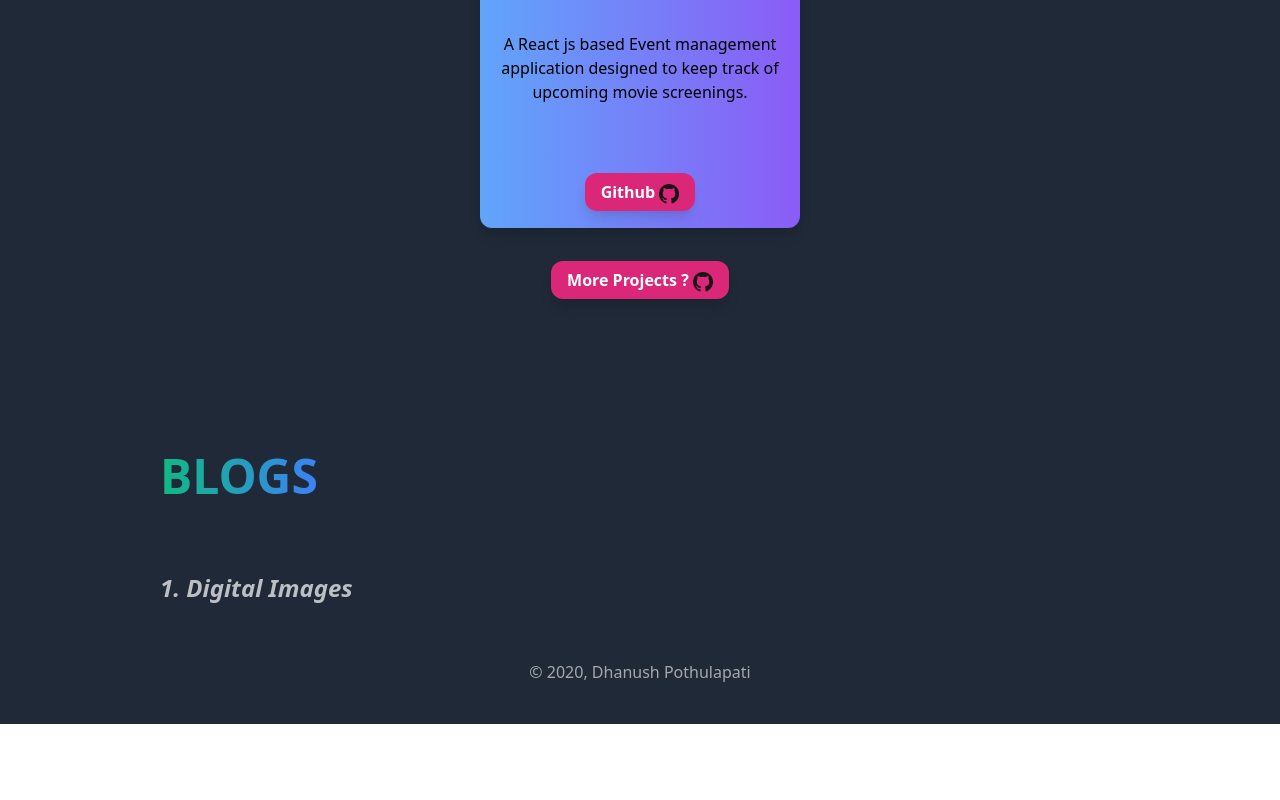
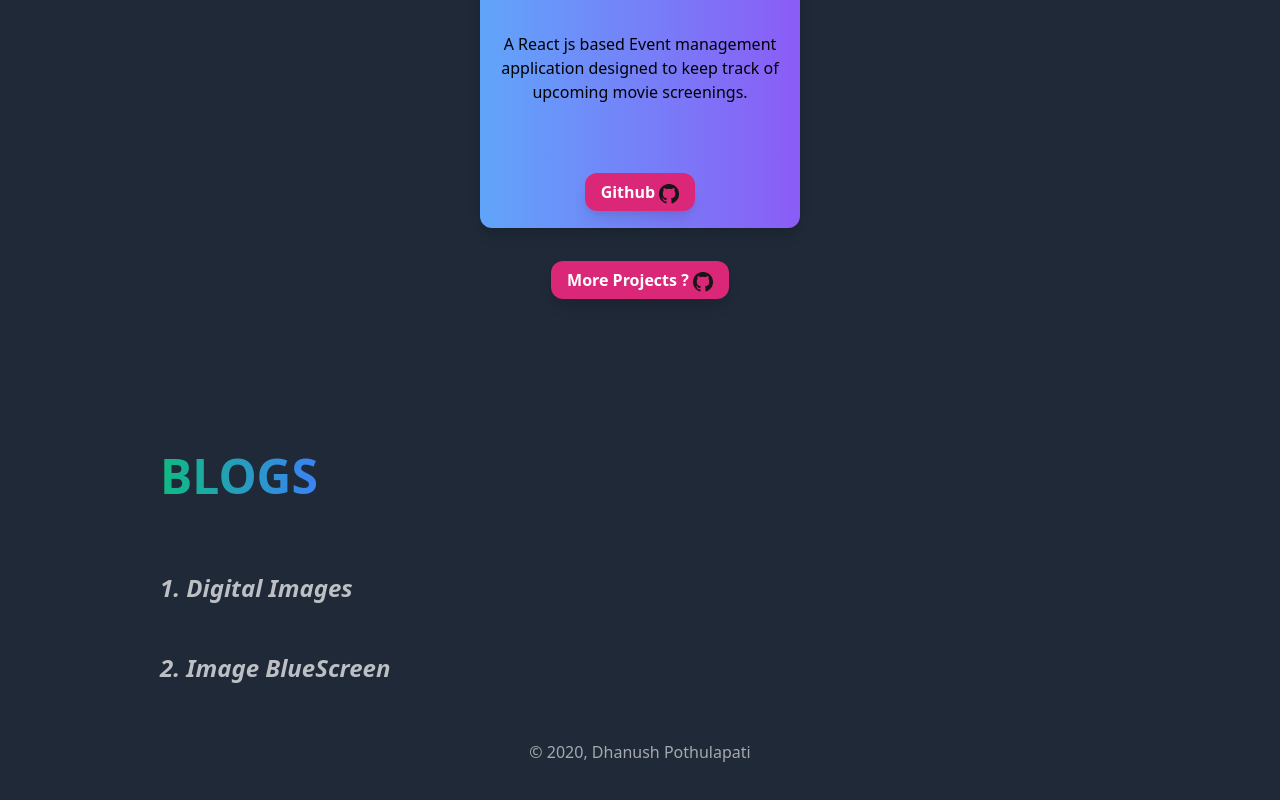
Before and after one commit to Dhanushreddy09/portfolio, a Vue app: page / in a window 1280 px wide. Shown: the part 2388-3188 px from the top of the page. Before the commit the page ends 3112 px from the top, so only its background shows below. Built offline with nearby package versions, Linux system fonts and the light colour scheme; a small style sheet from the web is missing.

Commit message:
Title change

```diff
--- a/index.html
+++ b/index.html
@@ -6,7 +6,7 @@
   <link href="https://cdn.jsdelivr.net/npm/animate.css@3.5.1" rel="stylesheet" type="text/css">
   <link rel="icon" href="./assets/favicon.jpg"/>
   <meta name="viewport" content="width=device-width, initial-scale=1.0">
-  <title>Vite App</title>
+  <title>Dhanush Pothulapati</title>
 </head>
 <body>
   <div id="app"></div>
--- a/src/components/Navbar.vue
+++ b/src/components/Navbar.vue
@@ -151,6 +151,11 @@ export default {
          id:1,
          link:'https://dev.to/dhanushreddy09/digital-images-388f',
          title:'Digital Images'
+       },
+       {
+         id:2,
+         link:'https://dev.to/dhanushreddy09/image-bluescreen-4nk8',
+         title:'Image BlueScreen'
        }
      ]
     }
```
